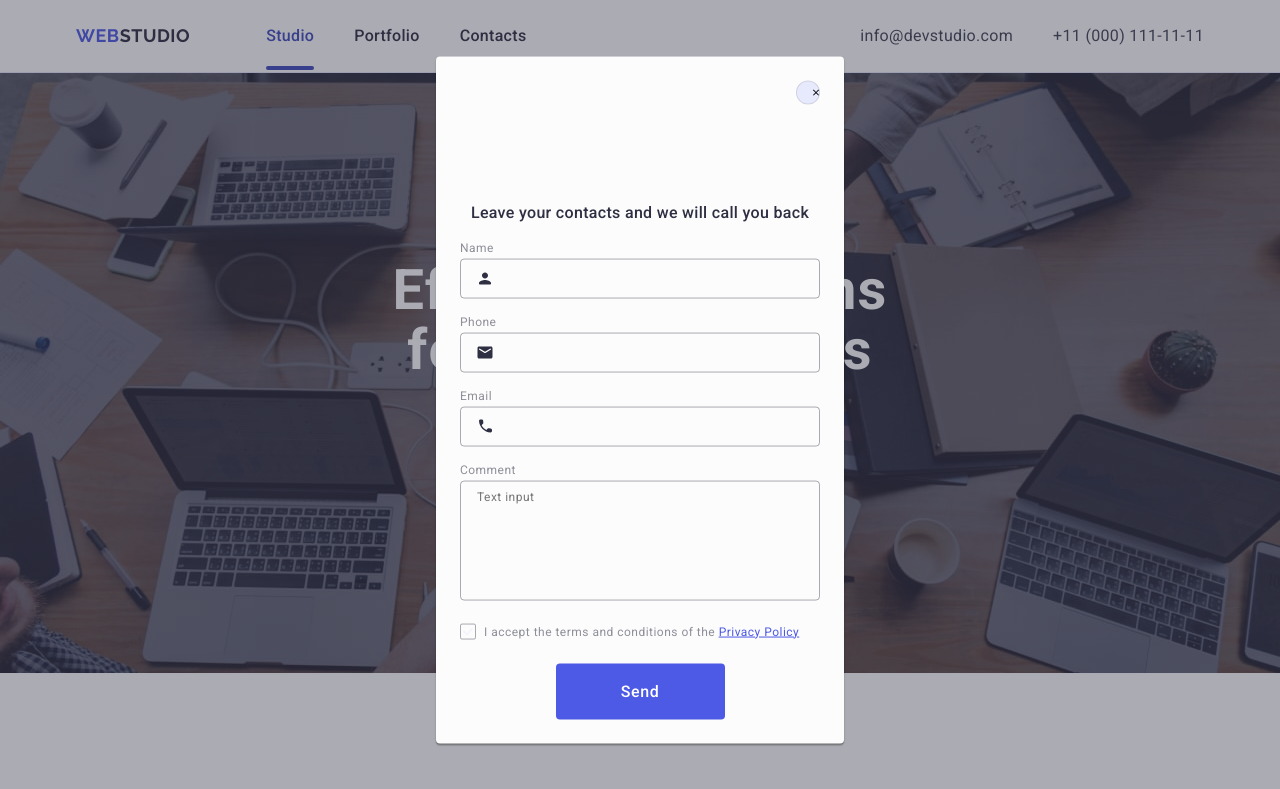
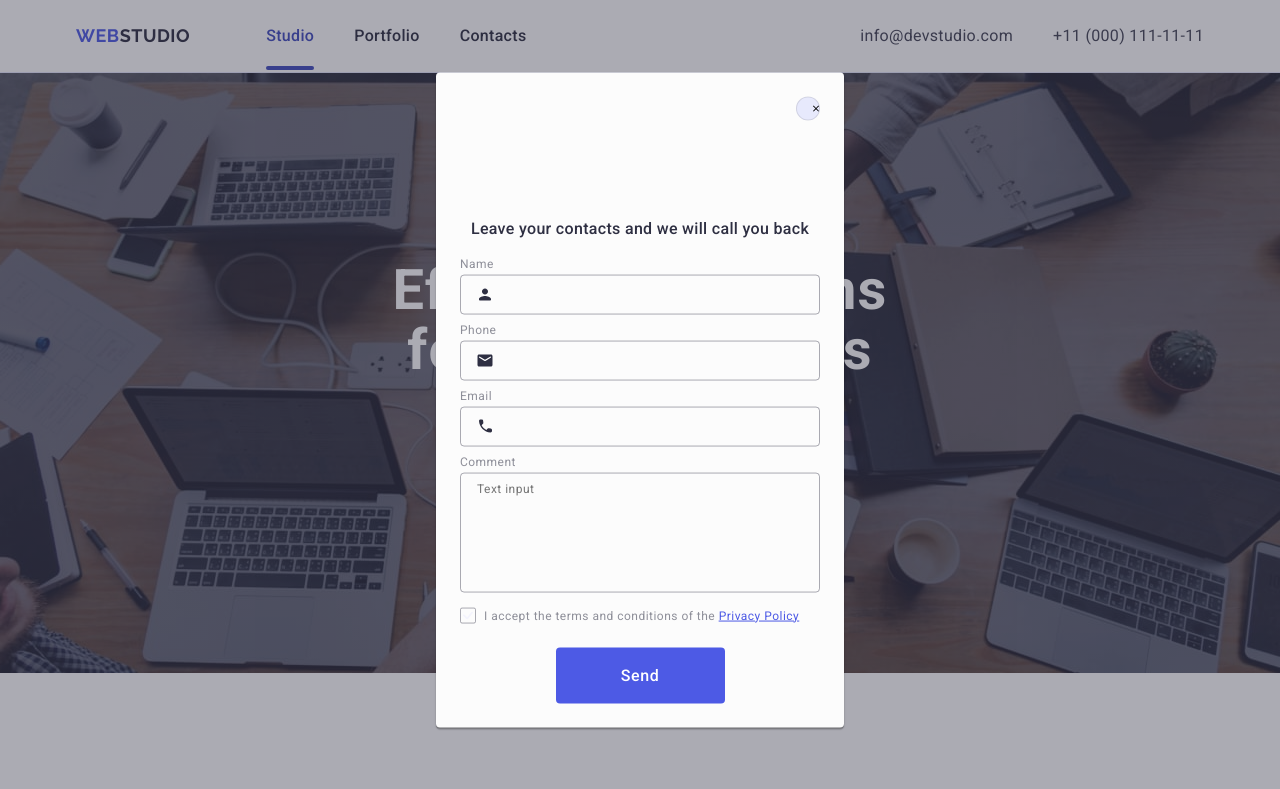
Before and after one commit to Bakalyna/goit-markup-hw-05, a plain HTML site: page index.html in a window 1280 px wide. Shown: the top 789 px of the page. Drawn offline with nearby package versions, Linux system fonts and the light colour scheme.

Commit message:
hw5 nine

```diff
--- a/css/style.css
+++ b/css/style.css
@@ -609,6 +609,7 @@ address {
   cursor: pointer;
   min-width: 165px;
   height: 40px;
+  margin-left: 16px;
 }
 
 /*----------------------MODAL-WINDOW-------------------*/
@@ -742,7 +743,7 @@ address {
 }
 
 .modal-field {
-  margin-bottom: 16px;
+  margin-bottom: 8px;
 }
 
 .modal-text {
```
